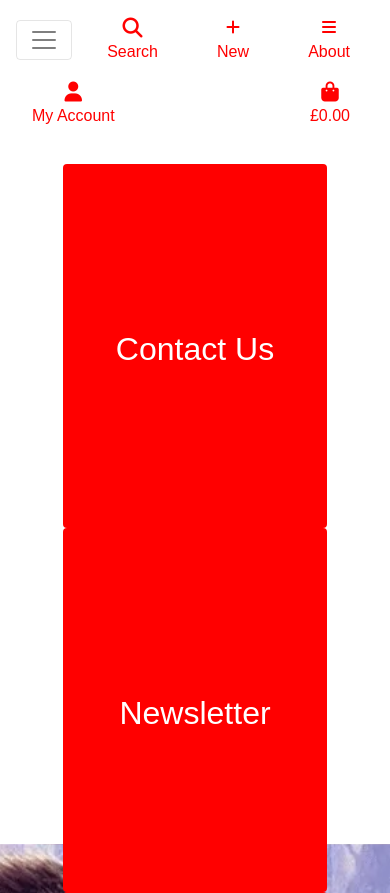
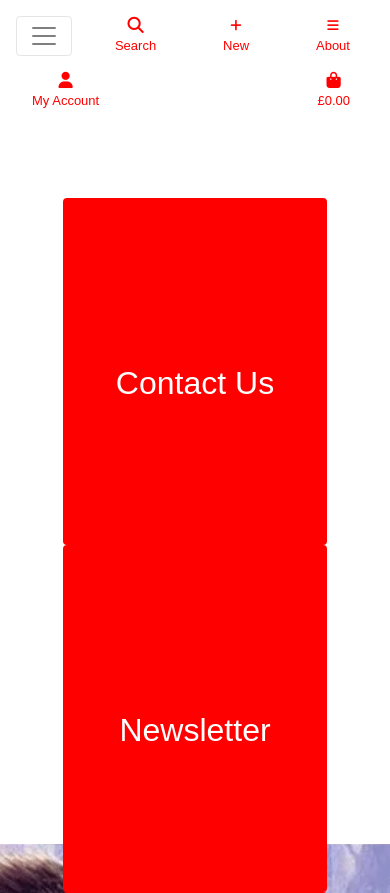
Before and after one commit to Code-Institute-Submissions/MichaelLetson-avenger_stuff_DecResub, a Django app: page /about/ in a window 390 px wide. Shown: the top 893 px of the page. Run offline with Django 4.2, Linux system fonts and the light colour scheme; parts of the project's set-up code (start-up, migrations or seed data) failed here and were passed over; some libraries are stand-ins or nearby versions.

Commit message:
added styling to smaller screen sizes for better UI/UX

```diff
--- a/static/css/base.css
+++ b/static/css/base.css
@@ -140,10 +140,38 @@ a {
 
 @media (max-width: 991px) {
     .header-container {
-    padding-top: 116px;
+    padding-top: 150px;
     }
 
     body {
-    height: calc(100vh - 116px);
+    height: calc(100vh - 150px);
+    font-size: small;
+    }
+
+    h1 {
+        font-size: medium;
+    }
+
+    h2, h3 {
+        font-size: small;
     }
 }
+
+@media (max-width: 390px) {
+    .header-container {
+    padding-top: 150px;
+    }
+
+    body {
+    height: calc(100vh - 150px);
+    font-size: small;
+    }
+
+    h1 {
+        font-size: medium;
+    }
+
+    h2, h3 {
+        font-size: small;
+    }
+}
```
